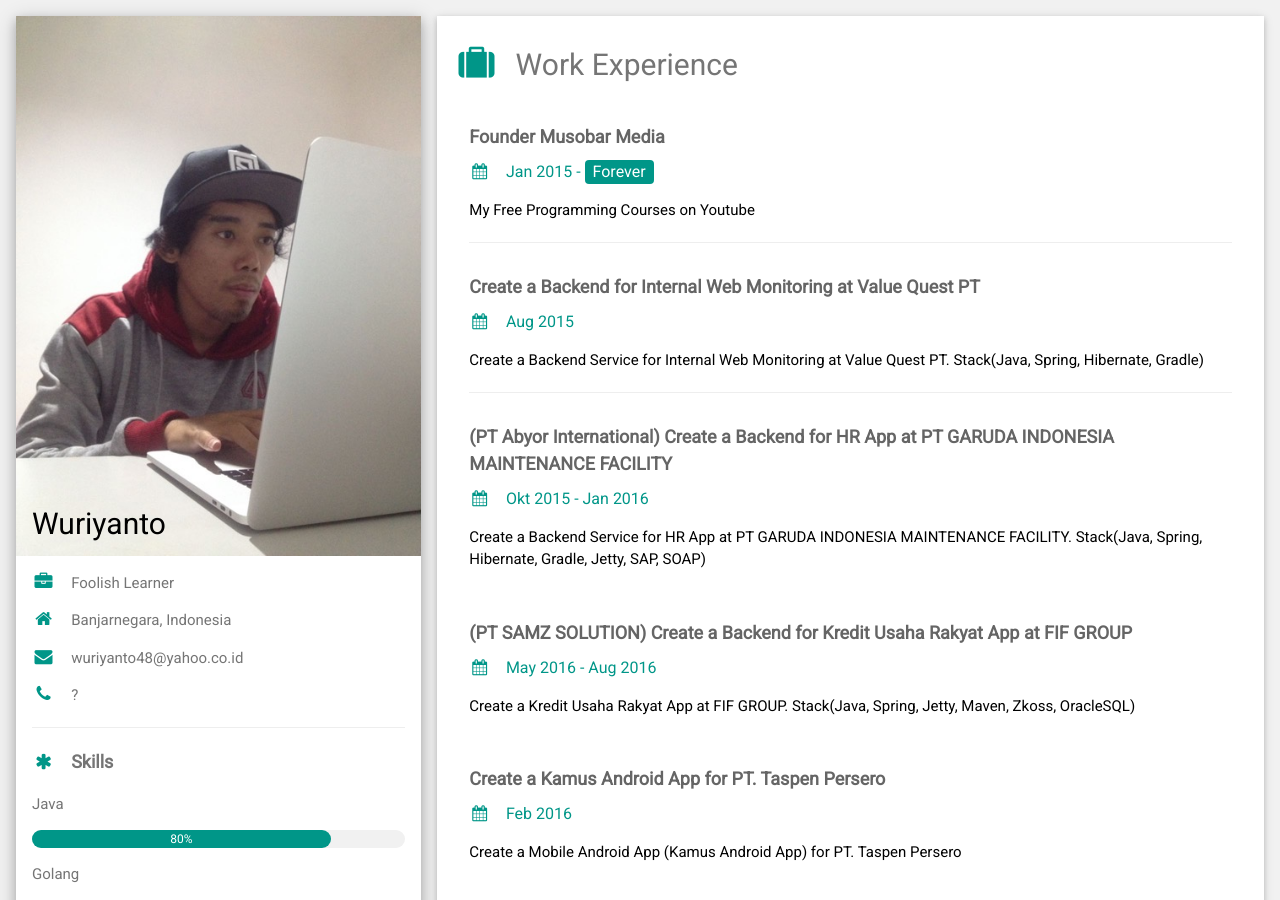
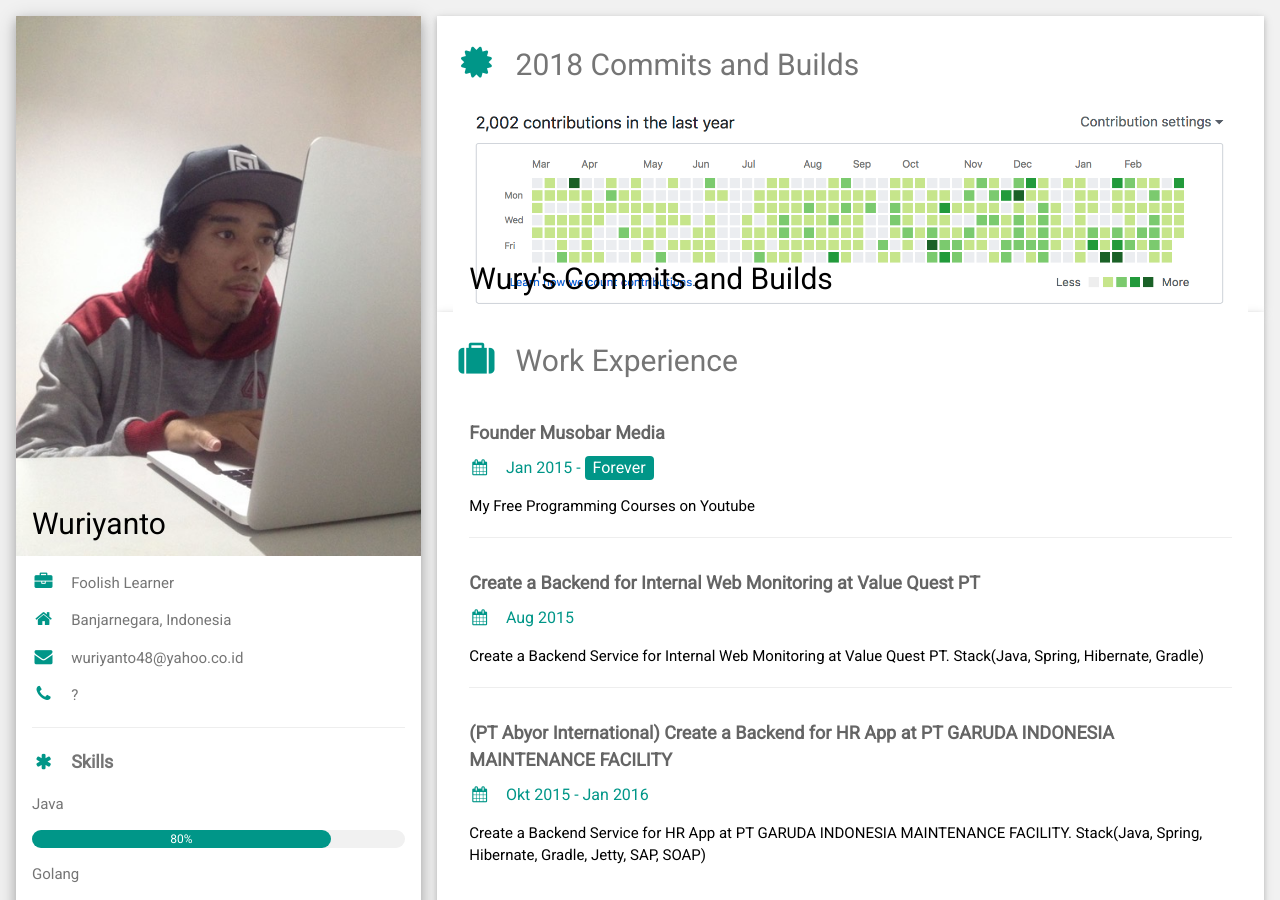
Before and after one commit to wuriyanto48/wuriyanto48.github.io, a Jekyll site: the page about/index.html, which Jekyll copies as it is, in a window 1280 px wide and 900 px high. Built offline with Jekyll 4.4.1, drawn with Linux system fonts in a browser that asks for light colours.

Commit message:
add build status

```diff
--- a/about/index.html
+++ b/about/index.html
@@ -98,6 +98,16 @@ html,body,h1,h2,h3,h4,h5,h6 {font-family: "Roboto", sans-serif}
     <!-- Right Column -->
     <div class="w3-twothird">
 
+      <div class="w3-container w3-card w3-white">
+        <h2 class="w3-text-grey w3-padding-16"><i class="fa fa-certificate fa-fw w3-margin-right w3-xxlarge w3-text-teal"></i>2018 Commits and Builds</h2>
+        <div class="w3-display-container">
+          <img src="/assets/img/posts/github-2018.png" style="width:100%" alt="Avatar">
+          <div class="w3-display-bottomleft w3-container w3-text-black">
+            <h2>Wury's Commits and Builds</h2>
+          </div>
+        </div>
+      </div>
+
       <div class="w3-container w3-card w3-white w3-margin-bottom">
         <h2 class="w3-text-grey w3-padding-16"><i class="fa fa-suitcase fa-fw w3-margin-right w3-xxlarge w3-text-teal"></i>Work Experience</h2>
         <div class="w3-container">
```
